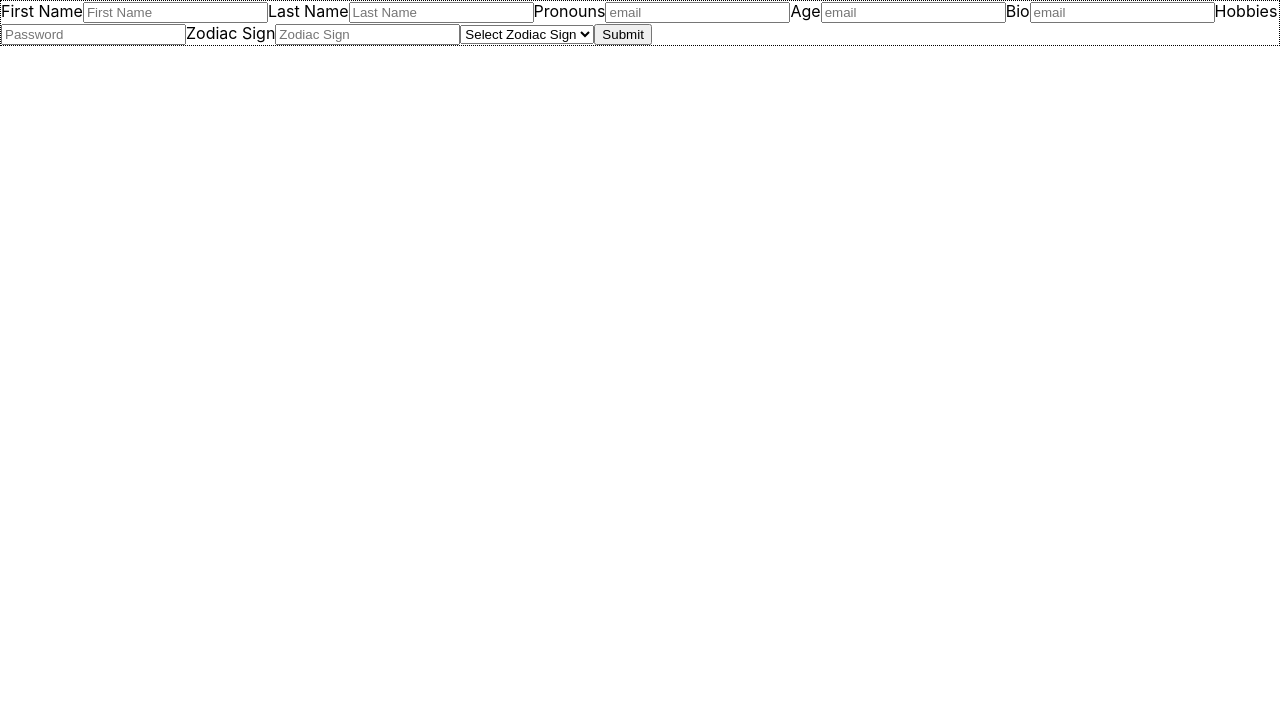
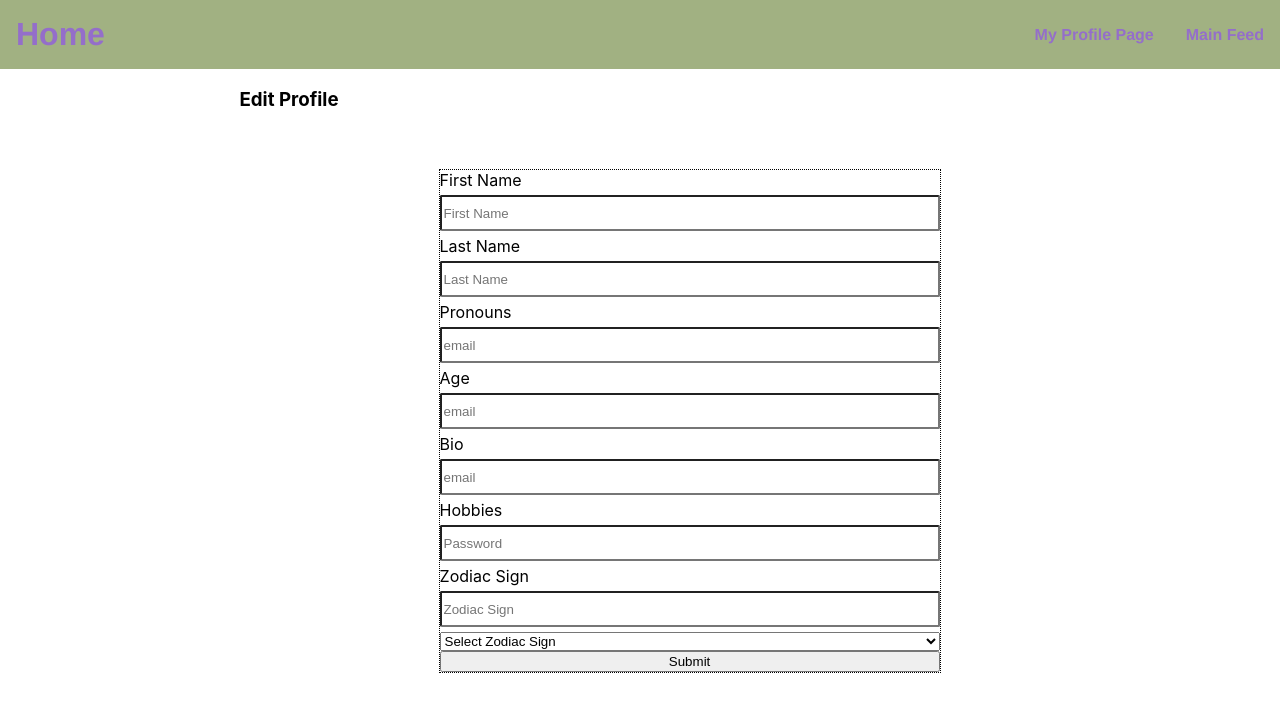
Before and after one commit to mbahan1/project-3-sapling, a React (Create React App) app in the folder client/: page /profile/edit in a window 1280 px wide. Shown: the top 712 px of the page. Built offline with nearby package versions, Linux system fonts and the light colour scheme.

Commit message:
basic style profile edit Page add Navbar to pages

```diff
--- a/client/src/App.js
+++ b/client/src/App.js
@@ -4,21 +4,22 @@ import WelcomePage from './pages/WelcomePage';
 import SignUpPage from './pages/SignUpPage';
 import HomePage from "./pages/HomePage";
 import ProfilePage from "./pages/ProfilePage";
-import ProfileEditPage from './components/ProfileEditForm';
+import ProfileEditPage from './pages/ProfileEditPage';
 import MainFeed from './pages/MainFeed';
-
+import NavBar from './components/NavBar';
 
 function App() {
     return (
         <div className="App">
+            <NavBar />
             <Routes>
                 <Route path="/" element={<WelcomePage />}/>
                 <Route path="/signup" element={<SignUpPage />}/>
                 <Route path="/home" element={<HomePage/>}/>
                 <Route path="/profile" element={<ProfilePage/>} />
                 <Route path="/profile/edit" element={<ProfileEditPage/>} />
-                <Route path="/posts" element={<MainFeed />} />
-        </Routes>
+                <Route path="/posts" element={<MainFeed />}/>
+            </Routes>
 
     </div>
     );
--- a/client/src/components/ProfileEditForm/index.jsx
+++ b/client/src/components/ProfileEditForm/index.jsx
@@ -1,8 +1,9 @@
 import {useState} from "react";
 import * as userService from "../../api/user.service";
+import "./styles.css";
 
 
-export default function ProfileEditPage() {
+export default function ProfileEditForm() {
 
     const [firstName, setFirstName] = useState("");
     const [lastName, setLastName] = useState("");
@@ -25,9 +26,10 @@ export default function ProfileEditPage() {
     }
     return(
         <div className="profileEditFormComponent component">
-            <form>
+            <form className="profileEditForm">
                 <label htmlFor="firtName">First Name</label>
                 <input
+                    className="profileEditForm-input"
                     onChange={(e)=> setFirstName(e.target.value)}
                     value={firstName}
                     type="text"
@@ -37,6 +39,7 @@ export default function ProfileEditPage() {
 
                 <label htmlFor="lastName">Last Name</label>
                 <input
+                    className="profileEditForm-input"
                     onChange={(e)=> setLastName(e.target.value)}
                     value={lastName}
                     type="text"
@@ -46,6 +49,7 @@ export default function ProfileEditPage() {
 
                 <label htmlFor="email">Pronouns</label>
                 <input
+                    className="profileEditForm-input"
                     onChange={(e)=> SetPronouns(e.target.value)}
                     value={pronouns}
                     type="text"
@@ -55,6 +59,7 @@ export default function ProfileEditPage() {
 
                 <label htmlFor="age">Age</label>
                 <input
+                    className="profileEditForm-input"
                     onChange={(e)=> setAge(e.target.value)}
                     value={age}
                     type="text"
@@ -64,6 +69,7 @@ export default function ProfileEditPage() {
 
                 <label htmlFor="bio">Bio</label>
                 <input
+                    className="profileEditForm-input"
                     onChange={(e)=> setBio(e.target.value)}
                     value={bio}
                     type="text"
@@ -73,6 +79,7 @@ export default function ProfileEditPage() {
 
                 <label htmlFor="hobbies">Hobbies</label>
                 <input
+                    className="profileEditForm-input"
                     onChange={(e)=> setHobbies(e.target.value)}
                     value={hobbies}
                     type="text"
@@ -82,6 +89,7 @@ export default function ProfileEditPage() {
 
                 <label htmlFor="zodiacSign">Zodiac Sign</label>
                 <input
+                    className="profileEditForm-input"
                     onChange={(e)=> setZodiacSign(e.target.value)}
                     value={zodiacSign}
                     type="text"
--- /dev/null
+++ b/client/src/components/ProfileEditForm/styles.css
@@ -0,0 +1,15 @@
+.profileEditFormComponent {
+    width: 500px;
+    margin: 100px;
+}
+
+.profileEditForm {
+    display: flex;
+    flex-direction: column;
+}
+
+.profileEditForm-input {
+    margin: 5px 0px;
+    height: 30px;
+    border-radius: 2px;
+}
--- a/client/src/pages/HomePage/index.js
+++ b/client/src/pages/HomePage/index.js
@@ -11,7 +11,6 @@ export default function Home() {
   return (
 
     <div className="main">
-     <NavBar />
      <Quote />
 
 
--- a/client/src/pages/ProfileEditPage/index.js
+++ b/client/src/pages/ProfileEditPage/index.js
@@ -1,10 +1,11 @@
-import ProfileEditForm from "../../components/ProfileEditForm"
+import "./styles.css";
+import ProfileEditForm from "../../components/ProfileEditForm";
 
 export default function ProfileEditPage() {
     return(
-        <>
-        <h3>Edit Profile</h3>
-        <ProfileEditForm />
-        </>
+        <div className="profilePage">
+            <h3>Edit Profile</h3>
+            <ProfileEditForm />
+        </div>
     )
 }
--- /dev/null
+++ b/client/src/pages/ProfileEditPage/styles.css
@@ -0,0 +1,4 @@
+.profilePage {
+    display: flex;
+    justify-content: center;
+}
--- a/client/src/pages/ProfilePage/index.js
+++ b/client/src/pages/ProfilePage/index.js
@@ -11,7 +11,6 @@ const ProfilePage = () => {
 
 return(
     <div>
-        <NavBar />
         <Quote />
 
         {/* <PostForm/> */}
--- a/client/src/pages/SignUpPage/index.js
+++ b/client/src/pages/SignUpPage/index.js
@@ -6,7 +6,6 @@ import SignUpForm from "../../components/SignUpForm";
 export default function SignUpPage() {
     return (
         <div>
-            <h3>[SIGNUP PAGE]</h3>
             <SignUpForm />
         </div>
     )
```
